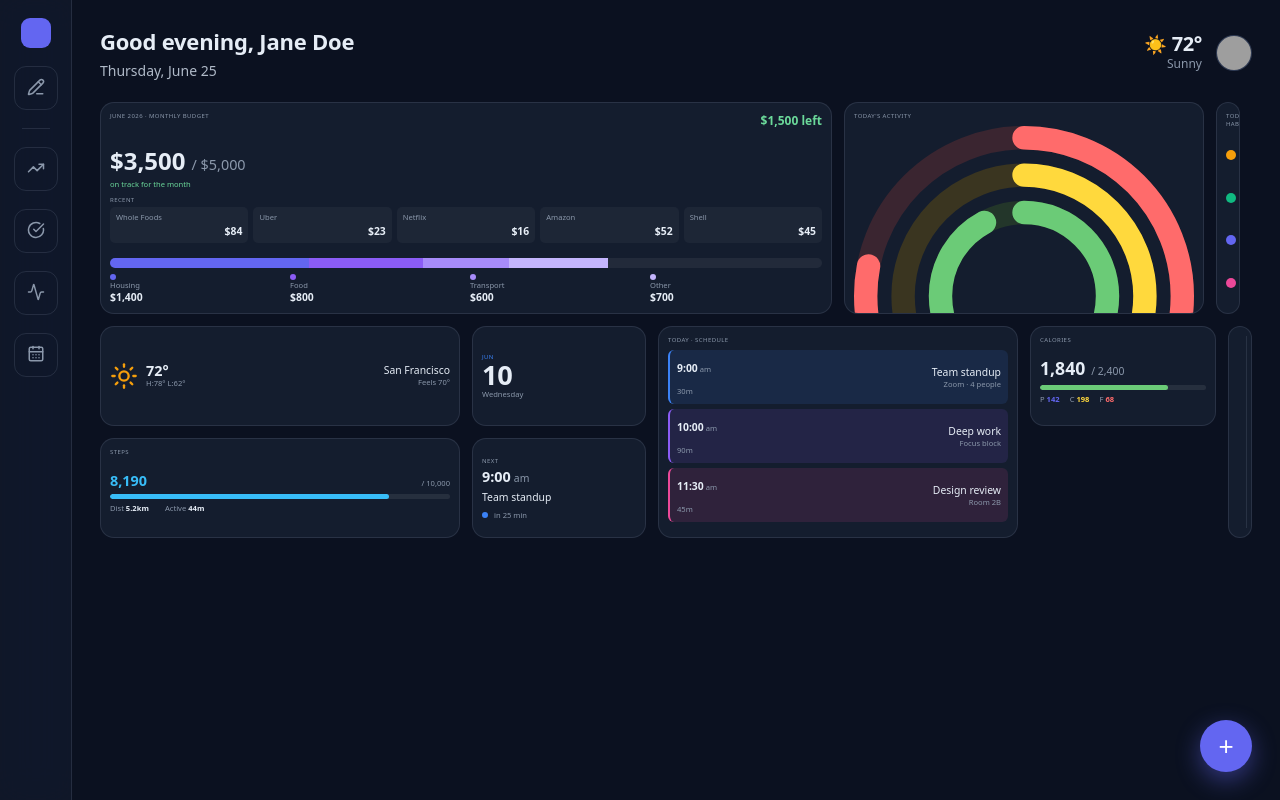
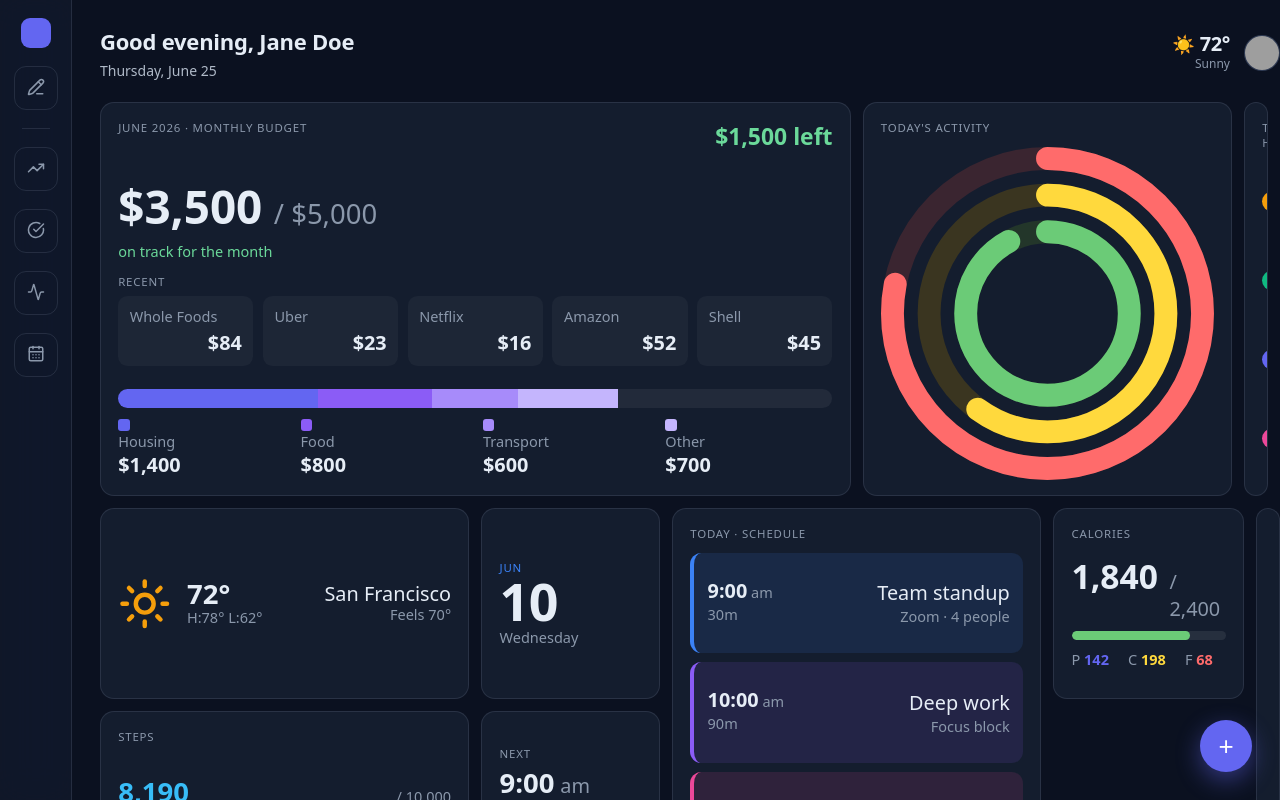
Before and after one commit to ben-yeung/bento-dash, a Next.js app: page / in a window 1280 px wide. Built offline with nearby package versions, Linux system fonts and the light colour scheme; grey boxes are pictures that could not be loaded.

Commit message:
feat: wire AppShell for horizontal scroll — scrollRef, wheel event, rowCount sync

```diff
--- a/components/shell/AppShell.module.css
+++ b/components/shell/AppShell.module.css
@@ -19,6 +19,17 @@
 .scroll::-webkit-scrollbar {
   display: none;
 }
+.scrollHorizontal {
+  flex: 1;
+  overflow-x: auto;
+  overflow-y: hidden;
+  height: 100%;
+  padding-left: 28px;
+  scrollbar-width: none;
+}
+.scrollHorizontal::-webkit-scrollbar {
+  display: none;
+}
 .manageOverlay {
   position: fixed;
   inset: 0;
--- a/components/shell/AppShell.tsx
+++ b/components/shell/AppShell.tsx
@@ -25,6 +25,7 @@ import { useUi } from '@/lib/state/uiStore';
 import { getStrategy } from '@/lib/grid/engine';
 import { pointToCell } from '@/lib/grid/collision';
 import { useGridMetrics } from '@/lib/hooks/useGridMetrics';
+import { setRowCount } from '@/lib/state/gridState';
 import type { Category, WidgetLayout, DragState } from '@/lib/grid/types';
 
 function parsePaletteId(id: string): { cat: Category; widgetType: string; w: number; h: number } | null {
@@ -74,15 +75,35 @@ export function AppShell() {
     setDragState(s);
   }, []);
 
-  // Re-resolve board positions whenever layoutMode changes so widgets
+  // Re-resolve board positions whenever layoutMode or layoutOrientation changes so widgets
   // compact correctly under the new strategy immediately.
   useEffect(() => {
     return useSettings.subscribe((s, prev) => {
-      if (s.layoutMode !== prev.layoutMode) {
+      if (s.layoutMode !== prev.layoutMode || s.layoutOrientation !== prev.layoutOrientation) {
         useBoard.getState().reResolve();
       }
     });
   }, []);
+
+  // Sync computed row count into gridState so vertical-mode helpers stay accurate.
+  useEffect(() => {
+    if (typeof metrics.rows !== 'number') return;
+    setRowCount(metrics.rows);
+    useBoard.getState().reResolve();
+  }, [metrics.rows]);
+
+  // Convert vertical wheel scroll into horizontal scroll when in horizontal mode.
+  useEffect(() => {
+    if (layoutOrientation !== 'horizontal') return;
+    const el = scrollRef.current;
+    if (!el) return;
+    const onWheel = (e: WheelEvent) => {
+      e.preventDefault();
+      el.scrollLeft += e.deltaY;
+    };
+    el.addEventListener('wheel', onWheel, { passive: false });
+    return () => el.removeEventListener('wheel', onWheel);
+  }, [layoutOrientation]);
 
   const sensors = useSensors(useSensor(PointerSensor, POINTER_SENSOR_OPTIONS));
 
@@ -221,7 +242,9 @@ export function AppShell() {
         const hitLeftPx = boardRect.left + hit.x * stride;
         const hitWidthPx = hit.w * metrics.cellSize + (hit.w - 1) * metrics.gap;
         const insertAfter = clientX - hitLeftPx > hitWidthPx / 2;
-        const targetX = Math.min(insertAfter ? hit.x + hit.w : hit.x, metrics.cols - 1);
+        const targetX = metrics.rows !== 'auto'
+          ? (insertAfter ? hit.x + hit.w : hit.x)
+          : Math.min(insertAfter ? hit.x + hit.w : hit.x, metrics.cols - 1);
         const previewLayout = getStrategy(layoutMode).preview(committed, { kind: 'drag', id: activeId, targetCell: { x: targetX, y: hit.y } });
         setDrag({ phase: 'dragging', activeId, targetKind: 'insert', previewLayout });
       }
@@ -309,7 +332,10 @@ export function AppShell() {
         <ThemeController />
         <LeftBar />
         <div className={styles.main}>
-          <div className={styles.scroll}>
+          <div
+            ref={scrollRef}
+            className={layoutOrientation === 'horizontal' ? styles.scrollHorizontal : styles.scroll}
+          >
             <Banner profileSlot={<ProfileButton />} />
             <BentoBoard
               boardRef={boardRef}
```
